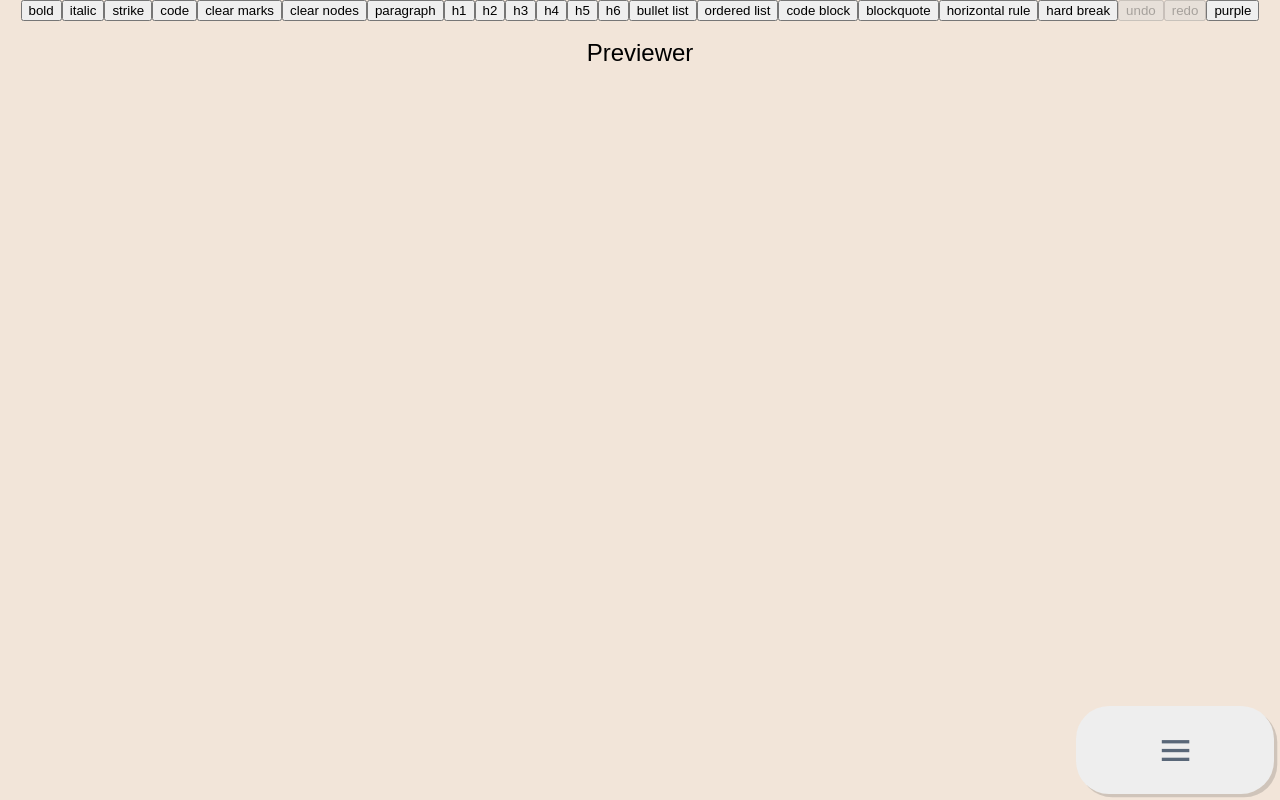
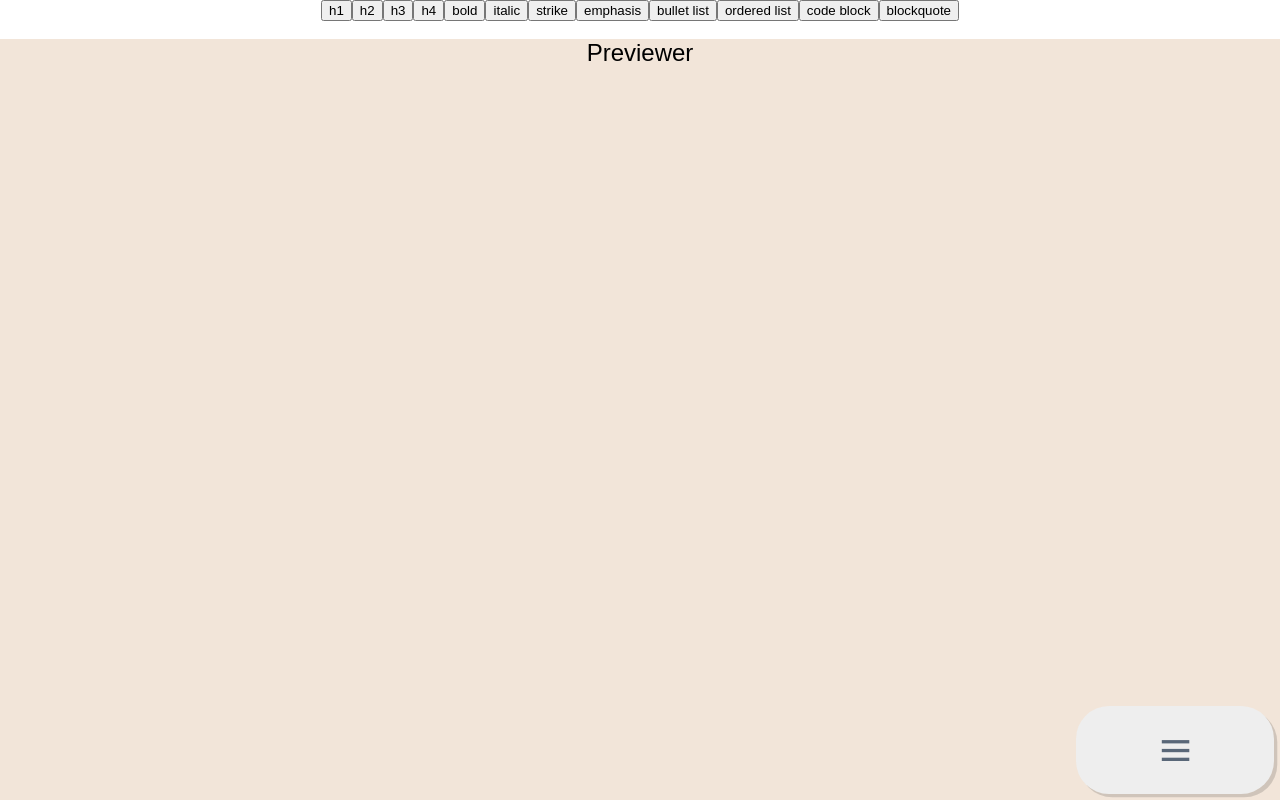
Before and after one commit to JuneHyung/CatList, a React (Create React App) app in the folder FrontEnd/: page /tiptap in a window 1280 px wide. Built offline with nearby package versions, Linux system fonts and the light colour scheme; a web font is replaced by a local one.

Commit message:
fix : TipTap 사용할 메뉴만 남기기

```diff
--- a/FrontEnd/src/componenets/tiptap/EditorMenuBar.jsx
+++ b/FrontEnd/src/componenets/tiptap/EditorMenuBar.jsx
@@ -5,6 +5,30 @@ const EditorMenuBar = ({ editor }) => {
 
   return (
     <>
+    <button
+        onClick={() => editor.chain().focus().toggleHeading({ level: 1 }).run()}
+        className={editor.isActive('heading', { level: 1 }) ? 'is-active' : ''}
+      >
+        h1
+      </button>
+      <button
+        onClick={() => editor.chain().focus().toggleHeading({ level: 2 }).run()}
+        className={editor.isActive('heading', { level: 2 }) ? 'is-active' : ''}
+      >
+        h2
+      </button>
+      <button
+        onClick={() => editor.chain().focus().toggleHeading({ level: 3 }).run()}
+        className={editor.isActive('heading', { level: 3 }) ? 'is-active' : ''}
+      >
+        h3
+      </button>
+      <button
+        onClick={() => editor.chain().focus().toggleHeading({ level: 4 }).run()}
+        className={editor.isActive('heading', { level: 4 }) ? 'is-active' : ''}
+      >
+        h4
+      </button>
       <button
         onClick={() => editor.chain().focus().toggleBold().run()}
         disabled={
@@ -55,55 +79,7 @@ const EditorMenuBar = ({ editor }) => {
         }
         className={editor.isActive('code') ? 'is-active' : ''}
       >
-        code
-      </button>
-      <button onClick={() => editor.chain().focus().unsetAllMarks().run()}>
-        clear marks
-      </button>
-      <button onClick={() => editor.chain().focus().clearNodes().run()}>
-        clear nodes
-      </button>
-      <button
-        onClick={() => editor.chain().focus().setParagraph().run()}
-        className={editor.isActive('paragraph') ? 'is-active' : ''}
-      >
-        paragraph
-      </button>
-      <button
-        onClick={() => editor.chain().focus().toggleHeading({ level: 1 }).run()}
-        className={editor.isActive('heading', { level: 1 }) ? 'is-active' : ''}
-      >
-        h1
-      </button>
-      <button
-        onClick={() => editor.chain().focus().toggleHeading({ level: 2 }).run()}
-        className={editor.isActive('heading', { level: 2 }) ? 'is-active' : ''}
-      >
-        h2
-      </button>
-      <button
-        onClick={() => editor.chain().focus().toggleHeading({ level: 3 }).run()}
-        className={editor.isActive('heading', { level: 3 }) ? 'is-active' : ''}
-      >
-        h3
-      </button>
-      <button
-        onClick={() => editor.chain().focus().toggleHeading({ level: 4 }).run()}
-        className={editor.isActive('heading', { level: 4 }) ? 'is-active' : ''}
-      >
-        h4
-      </button>
-      <button
-        onClick={() => editor.chain().focus().toggleHeading({ level: 5 }).run()}
-        className={editor.isActive('heading', { level: 5 }) ? 'is-active' : ''}
-      >
-        h5
-      </button>
-      <button
-        onClick={() => editor.chain().focus().toggleHeading({ level: 6 }).run()}
-        className={editor.isActive('heading', { level: 6 }) ? 'is-active' : ''}
-      >
-        h6
+        emphasis
       </button>
       <button
         onClick={() => editor.chain().focus().toggleBulletList().run()}
@@ -129,42 +105,7 @@ const EditorMenuBar = ({ editor }) => {
       >
         blockquote
       </button>
-      <button onClick={() => editor.chain().focus().setHorizontalRule().run()}>
-        horizontal rule
-      </button>
-      <button onClick={() => editor.chain().focus().setHardBreak().run()}>
-        hard break
-      </button>
-      <button
-        onClick={() => editor.chain().focus().undo().run()}
-        disabled={
-          !editor.can()
-            .chain()
-            .focus()
-            .undo()
-            .run()
-        }
-      >
-        undo
-      </button>
-      <button
-        onClick={() => editor.chain().focus().redo().run()}
-        disabled={
-          !editor.can()
-            .chain()
-            .focus()
-            .redo()
-            .run()
-        }
-      >
-        redo
-      </button>
-      <button
-        onClick={() => editor.chain().focus().setColor('#958DF1').run()}
-        className={editor.isActive('textStyle', { color: '#958DF1' }) ? 'is-active' : ''}
-      >
-        purple
-      </button>
+
     </>
   )
 }
--- a/FrontEnd/src/componenets/tiptap/TipTap.jsx
+++ b/FrontEnd/src/componenets/tiptap/TipTap.jsx
@@ -24,8 +24,10 @@ const Tiptap = () => {
 
   return (
     <div>
+      <div style={{backgroundColor: '#fff'}}>
       <EditorMenuBar editor={editor} />
       <EditorContent editor={editor} />
+      </div>
       <h2>Previewer</h2>
       <ReactMarkdown children={content}></ReactMarkdown>
     </div>
```
